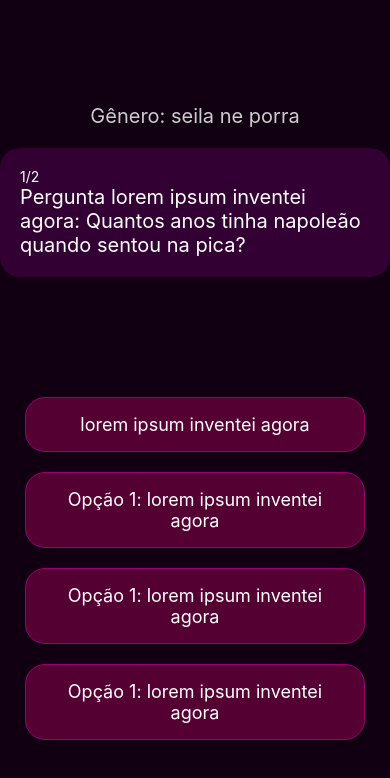
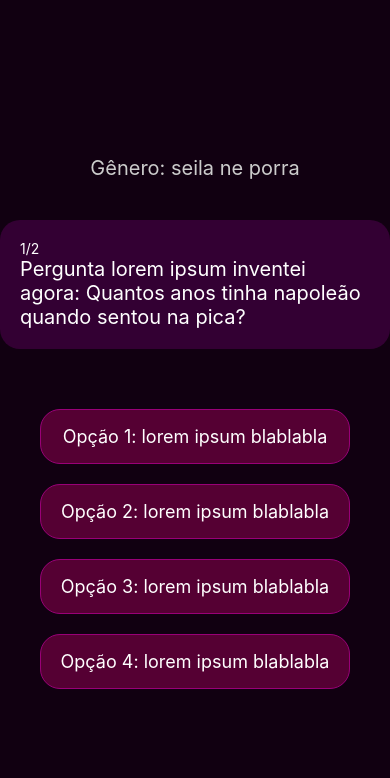
Before and after one commit to erivanstdio/TriviaQuizApp, a React Native app: screen / in a window 390 px wide. Shown: the top 778 px of the page. Built offline with nearby package versions, Linux system fonts and the light colour scheme.

Commit message:
corrigindo espaçamentos

```diff
--- a/src/components/Options/index.js
+++ b/src/components/Options/index.js
@@ -10,16 +10,16 @@ const Options = () => {
   return (
     <View style={styles.container}>
         <TouchableOpacity style={styles.question}>
-          <Text style={styles.questionText}>lorem ipsum inventei agora</Text>
+          <Text style={styles.questionText}>Opção 1: lorem ipsum blablabla</Text>
         </TouchableOpacity>
         <TouchableOpacity style={styles.question}>
-          <Text style={styles.questionText}>Opção 1: lorem ipsum inventei agora</Text>
+          <Text style={styles.questionText}>Opção 2: lorem ipsum blablabla</Text>
         </TouchableOpacity>
         <TouchableOpacity style={styles.question}>
-          <Text style={styles.questionText}>Opção 1: lorem ipsum inventei agora</Text>
+          <Text style={styles.questionText}>Opção 3: lorem ipsum blablabla</Text>
         </TouchableOpacity>
         <TouchableOpacity style={styles.question}>
-          <Text style={styles.questionText}>Opção 1: lorem ipsum inventei agora</Text>
+          <Text style={styles.questionText}>Opção 4: lorem ipsum blablabla</Text>
         </TouchableOpacity>
     </View>
   );
--- a/src/components/Options/styles.js
+++ b/src/components/Options/styles.js
@@ -2,7 +2,6 @@ import { StyleSheet } from "react-native";
 
 const styles = StyleSheet.create({
   container:{
-    marginTop: 100,
     paddingHorizontal: 25,
     justifyContent: 'space-around',
   },
--- a/src/components/Question/styles.js
+++ b/src/components/Question/styles.js
@@ -3,7 +3,7 @@ import { StyleSheet } from "react-native";
 const styles = StyleSheet.create({
   container: {
     backgroundColor: '#330033',
-    marginTop: 20,
+    marginVertical: 40,
     padding: 20,
     borderRadius: 20,
   },
```
